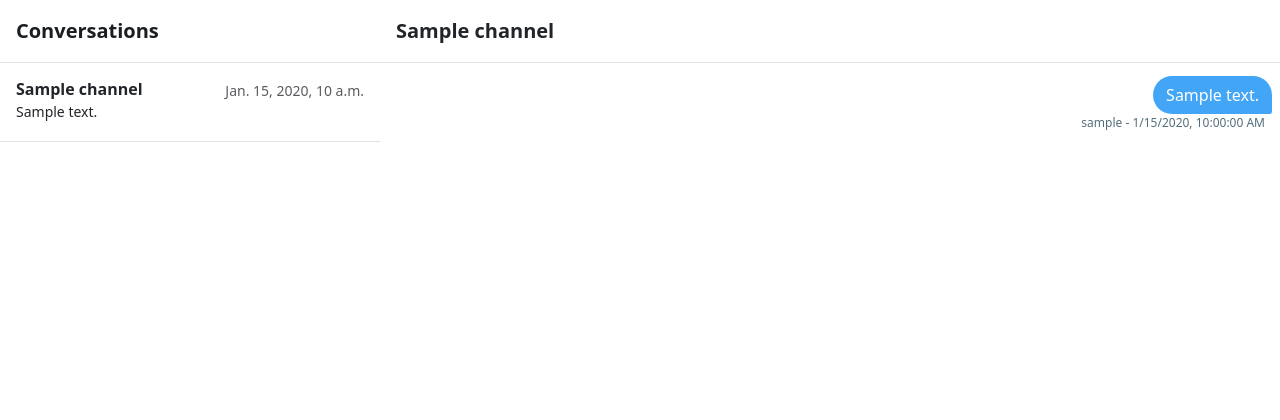
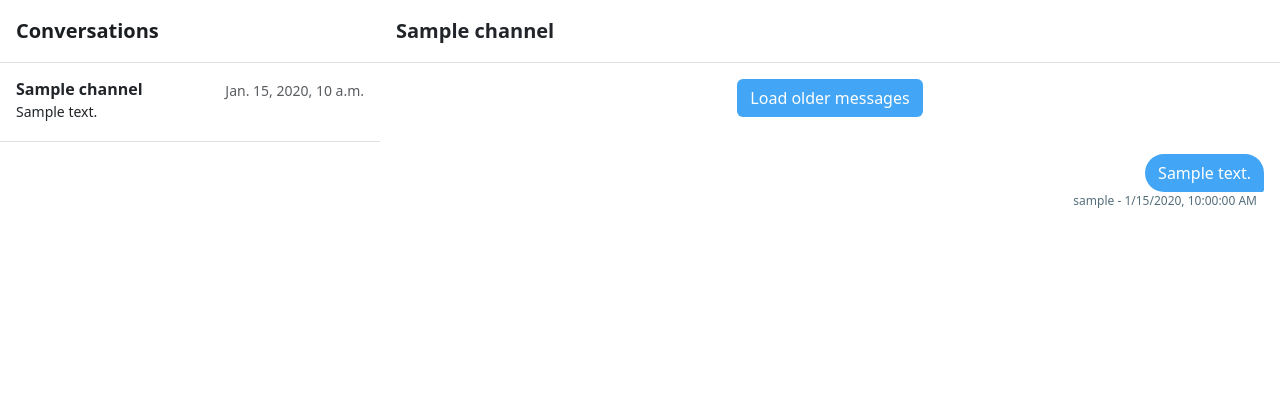
Before and after one commit to nathanfallet/projetoueb, a Django app: page /channels/1/ in a window 1280 px wide. Shown: the top 420 px of the page. Run offline with Django 4.2, Linux system fonts and the light colour scheme; a user stored in the database is signed in; tables that the repository leaves empty hold one stand-in row (values such as "Sample post").

Commit message:
Load more messages

```diff
--- a/tchat/static/css/main.css
+++ b/tchat/static/css/main.css
@@ -87,6 +87,24 @@
     color: rgba(84, 110, 122, 1.0);
 }
 
+.tchat-wrapper {
+    padding-bottom: 80px;
+}
+
+.message-box {
+    background-color: white;
+}
+
+.btn-custom {
+    color: white;
+    background-color: #42a5f5;
+}
+
+.btn-custom:hover {
+    color: white;
+    background-color: #2285d5;
+}
+
 @media (min-width: 768px) {
 
     .bd-placeholder-img-lg {
--- a/tchat/static/js/channel.js
+++ b/tchat/static/js/channel.js
@@ -1,4 +1,5 @@
 var messages = [];
+var page = 1;
 
 function getCookie(name) {
     let cookieValue = null;
@@ -49,6 +50,21 @@ function updateHTML() {
     $("#channel-messages").html(items.join(""));
 }
 
+function loadNextPage(id) {
+    // Get messages from JSON
+    page++;
+    $.ajax({
+        url: "/channels/" + id + "/messages/" + page,
+        type: "GET",
+        success: function (data) {
+            if (data.messages.length == 0) {
+                $("#tchat-more").remove();
+            }
+            saveData(data);
+        }
+    });
+}
+
 function loadConversation(id) {
     // Get messages from JSON
     $.ajax({
--- a/tchat/templates/index.html
+++ b/tchat/templates/index.html
@@ -51,7 +51,12 @@
         <span class="fs-5 fw-semibold">{{ channel.name }}</span>
       </a>
 
-      <div id="channel-messages" class="card border-0 m-0 p-0 position-relative bg-transparent"></div>
+      <div class="tchat-wrapper">
+        <button onclick="loadNextPage({{ channel.id }})" id="tchat-more" class="d-block my-3 m-auto btn btn-custom">
+          Load older messages
+        </button>
+        <div class="card border-0 p-2 position-relative bg-transparent" id="channel-messages"></div>
+      </div>
 
       <div class="p-3 border-top position-fixed fixed-bottom message-box">
         <form id="message-form" class="w-100" onsubmit="event.preventDefault(); sendMessage({{ channel.id }});">
--- a/tchat/urls.py
+++ b/tchat/urls.py
@@ -11,4 +11,5 @@ urlpatterns = [
     path('channels/<int:channel_id>/', views.channels_view, name='channels_view'),
     path('channels/<int:channel_id>/settings/', views.channels_settings, name='channels_settings'),
     path('channels/<int:channel_id>/messages/', views.channels_messages, name='channels_messages'),
+    path('channels/<int:channel_id>/messages/<int:page>', views.channels_messages, name='channels_messages'),
 ]
--- a/tchat/views.py
+++ b/tchat/views.py
@@ -116,7 +116,7 @@ def channels_settings(request, channel_id):
     return HttpResponse(template.render(context, request))
 
 @login_required
-def channels_messages(request, channel_id):
+def channels_messages(request, channel_id, page=1):
     Membership.objects.get(user=request.user, channel=channel_id)
     channel = Channel.objects.get(id=channel_id)
 
@@ -125,7 +125,7 @@ def channels_messages(request, channel_id):
         message = Message(user=request.user, channel=channel, content=content, published=timezone.now())
         message.save()
 
-    messages = Message.objects.filter(channel=channel).order_by('-published')[:10]
+    messages = Message.objects.filter(channel=channel).order_by('-published')[(page-1)*10:(page)*10]
 
     return JsonResponse({
         'channel': {
```
